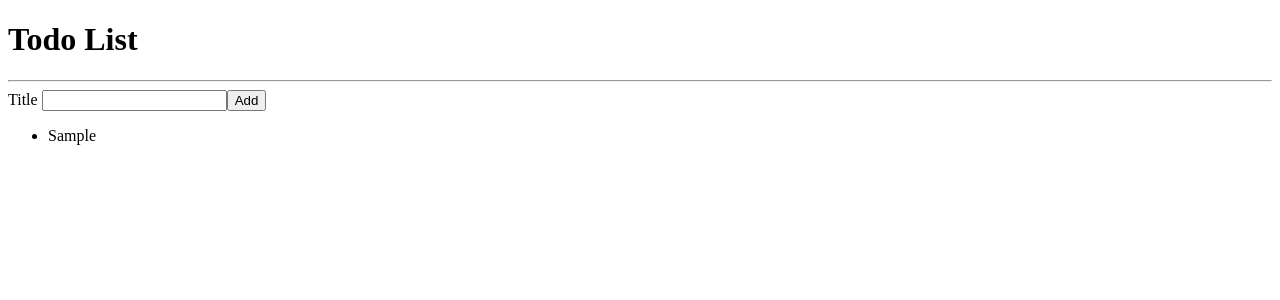
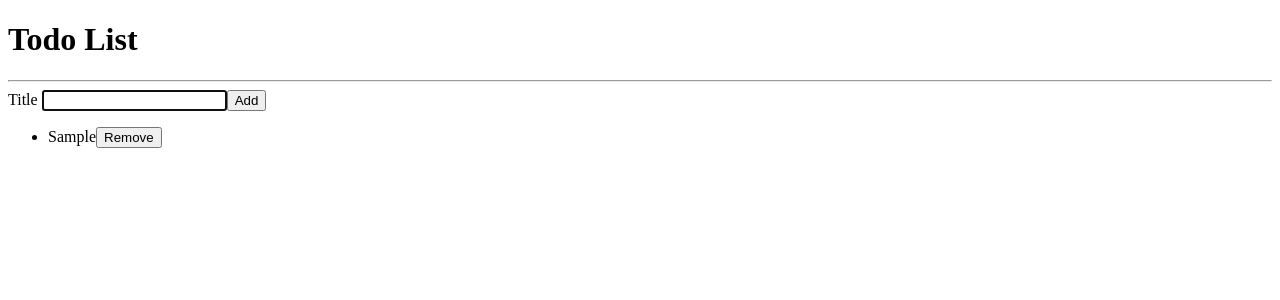
Before and after one commit to dayofthetech/react-todo, a React (Create React App) app: page / in a window 1280 px wide. Both pictures are taken after typing "Sample" into the empty fields and a click on the button "Add". Shown: the top 300 px of the page. Built offline with nearby package versions, Linux system fonts and the light colour scheme; the HTML template or start-up script is replaced by a standard one.

Commit message:
lesson 1.6

```diff
--- a/src/AddTodoForm.js
+++ b/src/AddTodoForm.js
@@ -1,4 +1,5 @@
 import React, {useRef} from 'react'
+import InputWithLabel from './InputWithLabel';
 
 export default function AddTodoForm( {onAddTodo} ) {
 
@@ -23,14 +24,9 @@
   return (
     <div>
         <form onSubmit={handleAddTodo}>
-            <label htmlFor='todoTitle'>Title </label>
-            <input
-              id='todoTitle'
-              type='text'
-              name='title'
-              value={todoTitle}
-              onChange={handleTitleChange}
-            />
+            <InputWithLabel id='todoTitle' value={todoTitle} onInputChange={handleTitleChange}>
+            Title
+            </InputWithLabel>
             <button>Add </button>
         </form>
     </div>
--- a/src/App.js
+++ b/src/App.js
@@ -23,6 +23,11 @@
     setTodoList([...todoList, newTodo])
   }
 
+  function removeTodo(id){
+    const updatedTodoList = todoList.filter((todo) => todo.id !== id)
+    setTodoList(updatedTodoList)
+  }
+
   return (
     <>
     <div>
@@ -31,8 +36,7 @@
     <hr />
     <AddTodoForm onAddTodo={addTodo} />
     <p> {}</p>
-    <TodoList todoList={todoList}/>
-
+    <TodoList todoList={todoList} onRemoveTodo={removeTodo}/>
     </>
   )
 }
--- /dev/null
+++ b/src/InputWithLabel.js
@@ -0,0 +1,23 @@
+import React, {useRef, useEffect} from 'react'
+
+export default function InputWithLabel({id, value, onInputChange, children}) {
+    const inputRef = useRef(null);
+
+    useEffect(() => {
+        inputRef.current.focus();
+    },[onInputChange])
+
+  return (
+    <>
+    <label htmlFor={id}> {children} </label>
+    <input
+        id={id}
+        type='text'
+        name='title'
+        value={value}
+        onChange={onInputChange}
+        ref={inputRef}
+    />
+    </>
+  )
+}
--- a/src/TodoList.js
+++ b/src/TodoList.js
@@ -2,12 +2,12 @@
 import TodoListItem from './TodoListItem';
 
 
-export default function TodoList({ todoList} ) {
+export default function TodoList({ todoList, onRemoveTodo} ) {
   return (
     <div>
         <ul>
           {todoList.map(todo =>
-            <TodoListItem todo={todo} key={todo.id} />
+            <TodoListItem todo={todo} key={todo.id} onRemoveTodo={onRemoveTodo}/>
           )}
         </ul>
     </div>
--- a/src/TodoListItem.js
+++ b/src/TodoListItem.js
@@ -1,10 +1,11 @@
 import React from 'react'
 
-export default function TodoListItem({ todo }) {
+export default function TodoListItem({ todo, onRemoveTodo }) {
   return (
     <li>
         <span>
             {todo.title}
+            <button type='button' onClick={() => onRemoveTodo(todo.id)}>Remove</button>
         </span>
     </li>
   )
```
